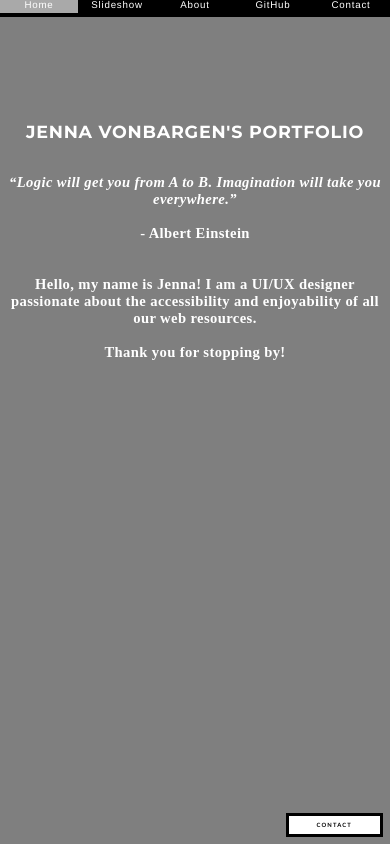
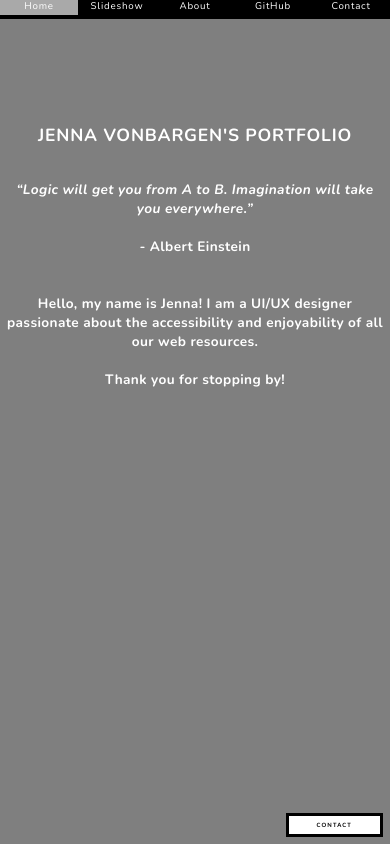
Before and after one commit to jennatheexplora/jennatheexplora.github.io, a plain HTML site: page Portfolio-Website/index.html in a window 390 px wide. Shown: the top 844 px of the page. Drawn offline with nearby package versions, Linux system fonts and the light colour scheme.

Commit message:
new changes to font family and size

```diff
--- a/Portfolio-Website/css/style.css
+++ b/Portfolio-Website/css/style.css
@@ -1,5 +1,5 @@
-/*import link for Montserrat font from fonts.google.com*/
-@import url('https://fonts.googleapis.com/css2?family=Montserrat:ital,wght@0,100..900;1,100..900&display=swap');
+/*import link for Nunito font from fonts.google.com*/
+@import url('https://fonts.googleapis.com/css2?family=Nunito:ital,wght@0,200..1000;1,200..1000&display=swap');
 
 /***** GENERAL STYLING *****/
 html {
@@ -16,8 +16,8 @@ body {
     /*this causes a 3 second fade-in*/
     letter-spacing: .2vw;
     /*vw is a relative measurement, 1vw is equal to 1% of viewport width*/
-    font-family: Avant Garde, Helvetica;
-    font-size: 1.5vw;
+    font-family: "Nunito", sans-serif;
+    font-size: 1.25vw;
     overflow-x: hidden;
     /* this prevents the horizontal scroll bar from appearing when the quote is hovered over*/
     user-select: none;
@@ -34,10 +34,11 @@ body.fade-out {
 h1 {
     text-transform: uppercase;
     /* Capitalizing all h1 headings */
-    font-family: "Montserrat", sans-serif;
+    font-family: "Nunito", sans-serif;
     /* Sets the font family of all h1 headings */
     text-align: center;
     /* Centering all h1 elements */
+    font-size: 44px;
     margin-top: 3%;
     /* Adds a small margin above h1 elements */
     color: #1a1a1a;
@@ -63,12 +64,12 @@ h1:hover {
 
 /* Paragraph elements */
 p {
-    font-family: Perpetua, Rockwell Extra Bold;
+    font-family: "Nunito", sans-serif;
     text-align: justify;
     /* Justify text within paragraph elements */
     letter-spacing: .1vw;
     /* This expands the text slightly */
-    font-size: 2.5vw;
+    font-size: 1.25vw;
     padding-left: 1vw;
     /* Adds padding to the left of the paragraph element */
     padding-right: 1vw;
@@ -190,7 +191,7 @@ footer {
     /* This adds padding around our text */
     text-decoration: none;
     /* This gets rid of the underlines under the text on our navbar */
-    font-family: Avant Garde, Helvetica;
+    font-family: "Nunito", sans-serif;
     /* This specifies the font family for text on our navbar */
     font-size: 1.5vw;
     /* This specifies the font size for text on our navbar */
@@ -374,7 +375,7 @@ footer {
     /*sets text at bottom of image*/
     width: 100%;
     text-align: center;
-    font-family: Perpetua, Rockwell Extra Bold;
+    font-family: "Nunito", sans-serif;
     letter-spacing: .1vw;
     font-size: 1.5vw;
     background-color: rgba(0, 0, 0, 0.75);
@@ -625,55 +626,55 @@ button:hover,
 /*Media rules for paragraph font size for different screen sizes*/
 @media screen and (max-width: 527px) {
     p {
-        font-size: 3.75vw;
+        font-size: 3.5vw;
     }
 }
 
 @media screen and (min-width: 528px) and (max-width: 660px) {
     p {
-        font-size: 3.5vw;
+        font-size: 3.25vw;
     }
 }
 
 @media screen and (min-width: 661px) and (max-width: 799px) {
     p {
-        font-size: 2.75vw;
+        font-size: 2.5vw;
     }
 }
 
 @media screen and (min-width: 800px) and (max-width: 924px) {
     p {
-        font-size: 2.5vw;
+        font-size: 2.25vw;
     }
 }
 
 @media screen and (min-width: 925px) and (max-width: 1050px) {
     p {
-        font-size: 2.25vw;
+        font-size: 2vw;
     }
 }
 
 @media screen and (min-width: 1051px) and (max-width: 1310px) {
     p {
-        font-size: 2vw;
+        font-size: 1.75vw;
     }
 }
 
 @media screen and (min-width: 1311px) and (max-width: 1535px) {
     p {
-        font-size: 1.75vw;
+        font-size: 1.5vw;
     }
 }
 
 @media screen and (min-width: 1536px) and (max-width: 2269px) {
     p {
-        font-size: 1.5vw;
+        font-size: 1.35vw;
     }
 }
 
 @media screen and (min-width: 2270px) {
     p {
-        font-size: 1.35vw;
+        font-size: 1.15vw;
     }
 }
 
```
